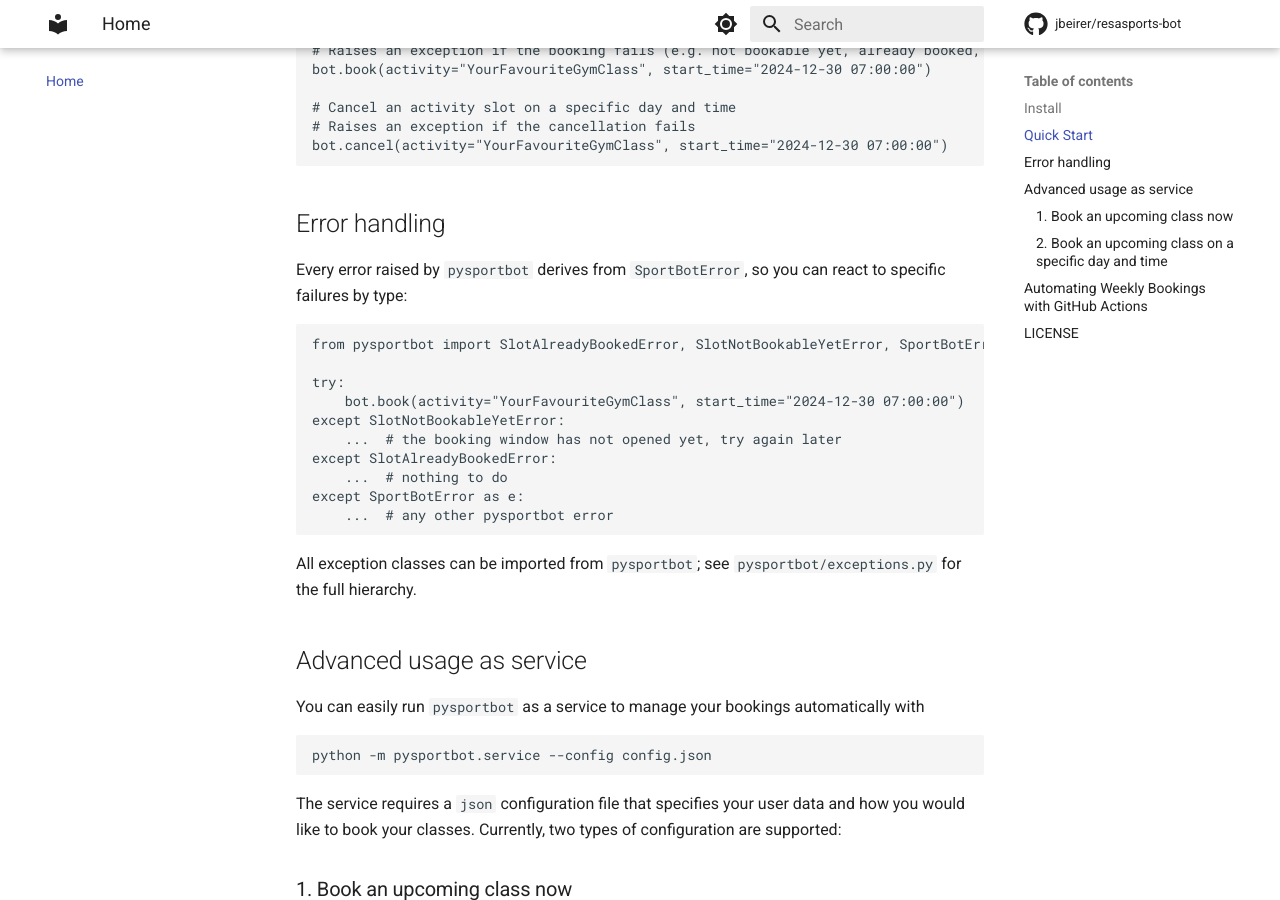
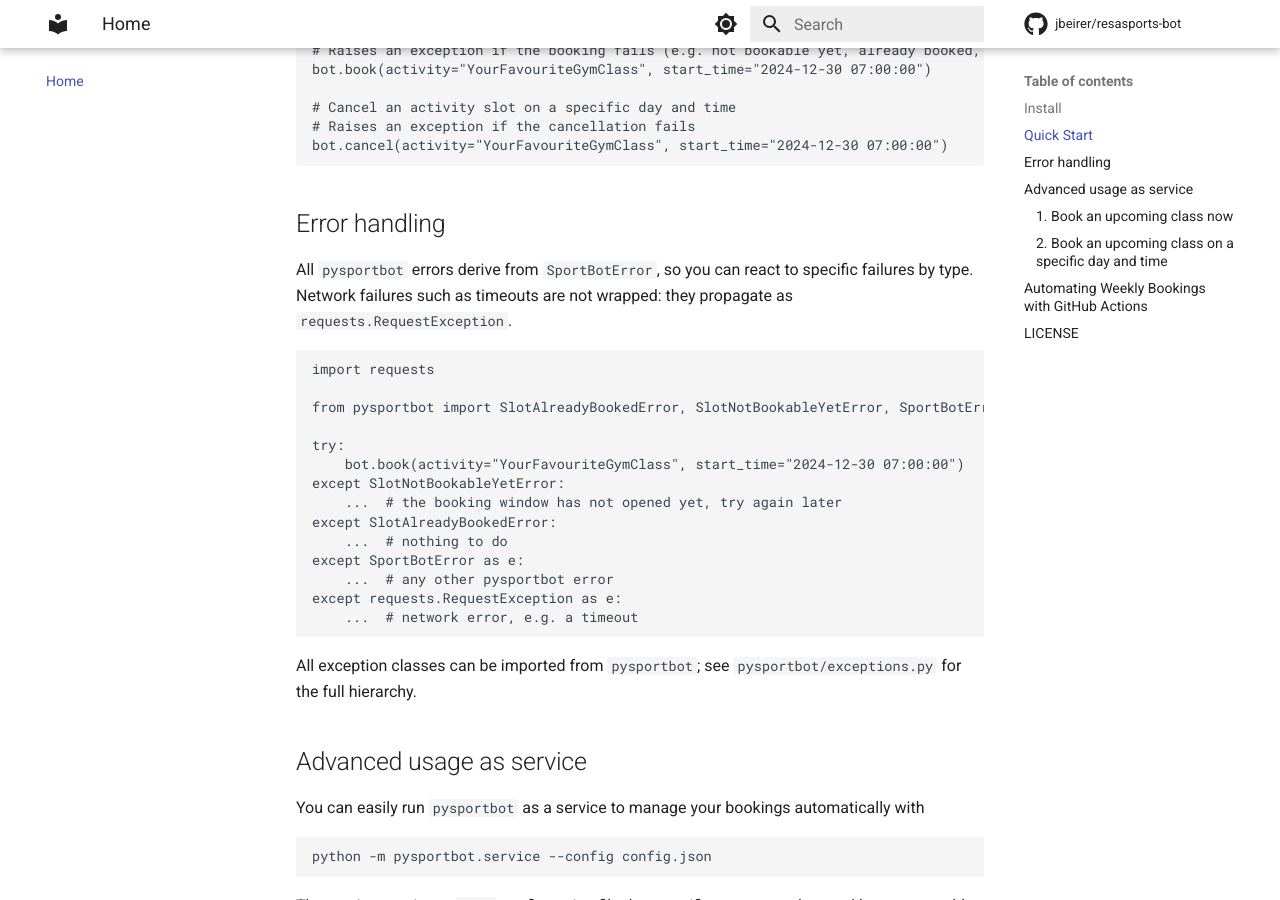
Before and after one commit to jbeirer/resasports-bot, an MkDocs documentation site: the page built from docs/index.md, in a window 1280 px wide and 900 px high, scrolled down 1043 px. Built offline with MkDocs 1.6.1 and Material for MkDocs 9.7.7, drawn with Linux system fonts in a browser that asks for light colours; comment, search, counter and statistics services are not loaded.

Commit message:
docs: note that network errors propagate as requests exceptions

````diff
--- a/docs/index.md
+++ b/docs/index.md
@@ -46,9 +46,12 @@ bot.cancel(activity="YourFavouriteGymClass", start_time="2024-12-30 07:00:00")
 
 ## Error handling
 
-Every error raised by `pysportbot` derives from `SportBotError`, so you can react to specific failures by type:
+All `pysportbot` errors derive from `SportBotError`, so you can react to specific failures by type.
+Network failures such as timeouts are not wrapped: they propagate as `requests.RequestException`.
 
 ```python
+import requests
+
 from pysportbot import SlotAlreadyBookedError, SlotNotBookableYetError, SportBotError
 
 try:
@@ -59,6 +62,8 @@ except SlotAlreadyBookedError:
     ...  # nothing to do
 except SportBotError as e:
     ...  # any other pysportbot error
+except requests.RequestException as e:
+    ...  # network error, e.g. a timeout
 ```
 
 All exception classes can be imported from `pysportbot`; see `pysportbot/exceptions.py` for the full hierarchy.
````
Also changed, not shown: README.md (+6 -1 lines).
